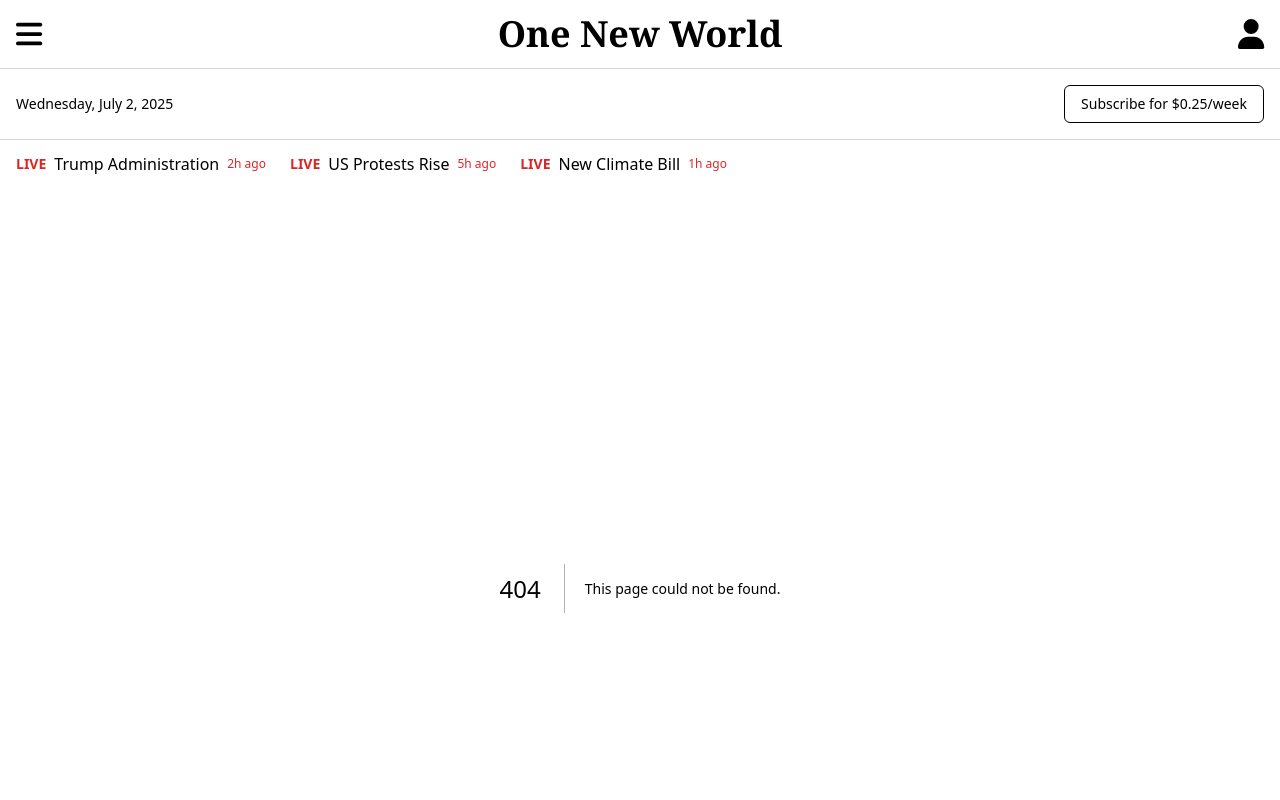
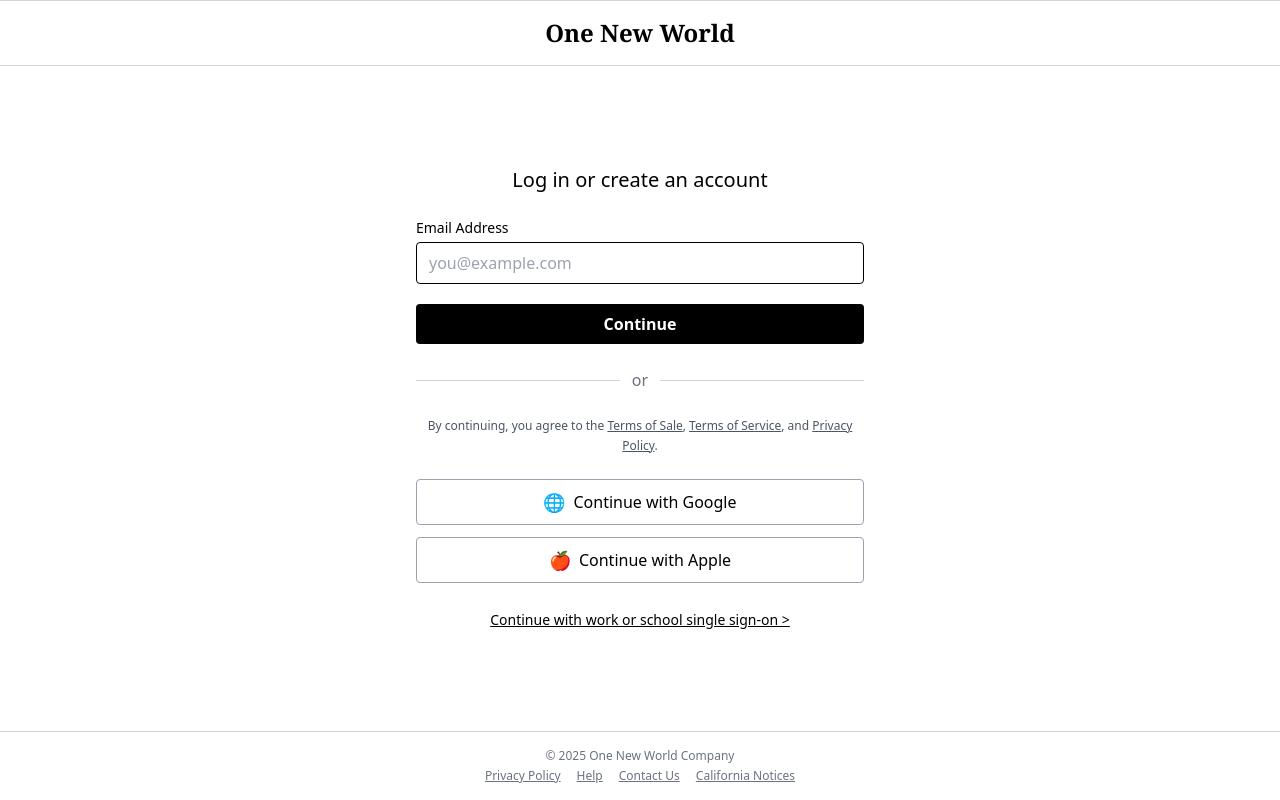
Before and after one commit to hridoyhassan838/Project-2, a Next.js app: page /login in a window 1280 px wide. Before the commit this address had no page. Shown: the top 800 px of the page. Built offline with nearby package versions, Linux system fonts and the light colour scheme.

Commit message:
Set HTML lang attribute to en

```diff
--- /dev/null
+++ b/src/layouts/HeaderTitle.js
@@ -0,0 +1,13 @@
+export default function HeaderTitle() {
+  return (
+    <nav
+      className="relative flex items-center justify-center px-4 py-4"
+      role="navigation"
+      aria-label="Main navigation"
+    >
+      <h1 className="text-2xl sm:text-4xl text-black text-center font-semibold font-serif whitespace-nowrap">
+        One New World
+      </h1>
+    </nav>
+  );
+}
--- a/src/pages/_app.js
+++ b/src/pages/_app.js
@@ -1,12 +1,8 @@
+// pages/_app.js
 import "../styles/globals.css";
 import "../lib/fontawesome/Fontawesome";
 
-import MainLayout from "../layouts/MainLayout";
-
 export default function MyApp({ Component, pageProps }) {
-  return (
-    <MainLayout>
-      <Component {...pageProps} />
-    </MainLayout>
-  );
+  const getLayout = Component.getLayout || ((page) => page);
+  return getLayout(<Component {...pageProps} />);
 }
--- a/src/pages/index.js
+++ b/src/pages/index.js
@@ -1,8 +1,11 @@
 import SeoHead from "../components/seo-head/SeoHead";
+
+import MainLayout from "../layouts/MainLayout";
+
 import MainContent from "../components/main-content/MainContent";
 import PostBlock from "../components/main-content/PostBlock";
 
-export default function HomePage() {
+function HomePage() {
   return (
     <>
       <SeoHead />
@@ -22,3 +25,11 @@ export default function HomePage() {
     </>
   );
 }
+
+// Layout apply
+HomePage.getLayout = function getLayout(page) {
+  return <MainLayout>{page}</MainLayout>;
+};
+
+// export default
+export default HomePage;
--- /dev/null
+++ b/src/pages/login.js
@@ -0,0 +1,135 @@
+export default function LoginPage() {
+  return (
+    <div className="min-h-screen flex flex-col bg-white text-black">
+      {/* Header */}
+      <header className="w-full border-y border-gray-300 py-4 text-center">
+        <h1 className="text-2xl font-serif font-bold">One New World</h1>
+      </header>
+
+      {/* Main Content */}
+      <main className="flex-grow flex flex-col items-center justify-center px-4">
+        <section className="w-full max-w-md">
+          {/* Title */}
+          <h2 className="text-xl font-medium mb-6 text-center">
+            Log in or create an account
+          </h2>
+
+          {/* Email Input Form */}
+          <form className="space-y-5" noValidate>
+            <div>
+              <label
+                htmlFor="email"
+                className="block mb-1 text-sm font-medium cursor-pointer"
+              >
+                Email Address
+              </label>
+              <input
+                id="email"
+                type="email"
+                required
+                placeholder="you@example.com"
+                className="w-full border border-black rounded px-3 py-2 focus:outline-none focus:ring-2 focus:ring-black transition"
+                aria-describedby="emailHelp"
+              />
+            </div>
+
+            {/* Continue Button */}
+            <button
+              type="submit"
+              className="w-full bg-black text-white font-semibold py-2 rounded hover:bg-gray-800 transition"
+            >
+              Continue
+            </button>
+          </form>
+
+          {/* Divider */}
+          <div className="flex items-center my-6" aria-hidden="true">
+            <hr className="flex-grow border-gray-300" />
+            <span className="mx-3 text-gray-500 select-none">or</span>
+            <hr className="flex-grow border-gray-300" />
+          </div>
+
+          {/* Terms */}
+          <p className="text-xs text-center text-gray-600 mb-6 leading-relaxed">
+            By continuing, you agree to the{" "}
+            <a href="#" className="underline hover:text-black">
+              Terms of Sale
+            </a>
+            ,{" "}
+            <a href="#" className="underline hover:text-black">
+              Terms of Service
+            </a>
+            , and{" "}
+            <a href="#" className="underline hover:text-black">
+              Privacy Policy
+            </a>
+            .
+          </p>
+
+          {/* Social Buttons */}
+          <div className="space-y-3">
+            <button
+              type="button"
+              className="w-full border border-gray-400 py-2 rounded flex items-center justify-center gap-2 hover:bg-gray-100 transition"
+              aria-label="Continue with Google"
+            >
+              <span className="text-lg" aria-hidden="true">
+                🌐
+              </span>
+              <span>Continue with Google</span>
+            </button>
+
+            <button
+              type="button"
+              className="w-full border border-gray-400 py-2 rounded flex items-center justify-center gap-2 hover:bg-gray-100 transition"
+              aria-label="Continue with Apple"
+            >
+              <span className="text-lg" aria-hidden="true">
+                🍎
+              </span>
+              <span>Continue with Apple</span>
+            </button>
+          </div>
+
+          {/* SSO Link */}
+          <div className="text-center mt-6">
+            <a
+              href="#"
+              className="underline text-sm hover:text-black"
+              aria-label="Continue with work or school single sign-on"
+            >
+              Continue with work or school single sign-on &gt;
+            </a>
+          </div>
+        </section>
+      </main>
+
+      {/* Footer */}
+      <footer className="text-center text-xs text-gray-500 border-t border-gray-300 py-4 mt-auto space-y-1">
+        <p>© 2025 One New World Company</p>
+        <nav
+          className="flex flex-wrap justify-center gap-4"
+          aria-label="Footer navigation"
+        >
+          <a href="#" className="underline hover:text-black">
+            Privacy Policy
+          </a>
+          <a href="#" className="underline hover:text-black">
+            Help
+          </a>
+          <a href="#" className="underline hover:text-black">
+            Contact Us
+          </a>
+          <a href="#" className="underline hover:text-black">
+            California Notices
+          </a>
+        </nav>
+      </footer>
+    </div>
+  );
+}
+
+// No layout wrapper
+LoginPage.getLayout = function getLayout(page) {
+  return page;
+};
```
Also changed, not shown: 1 other file (tests, documents, lock files or other folders).
